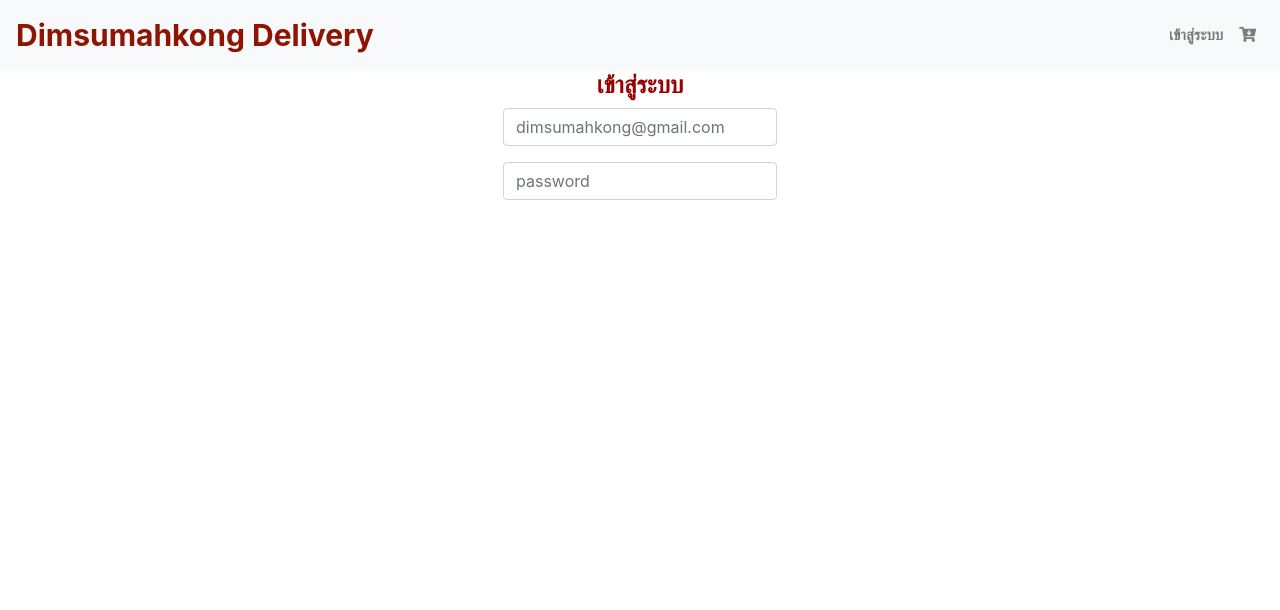
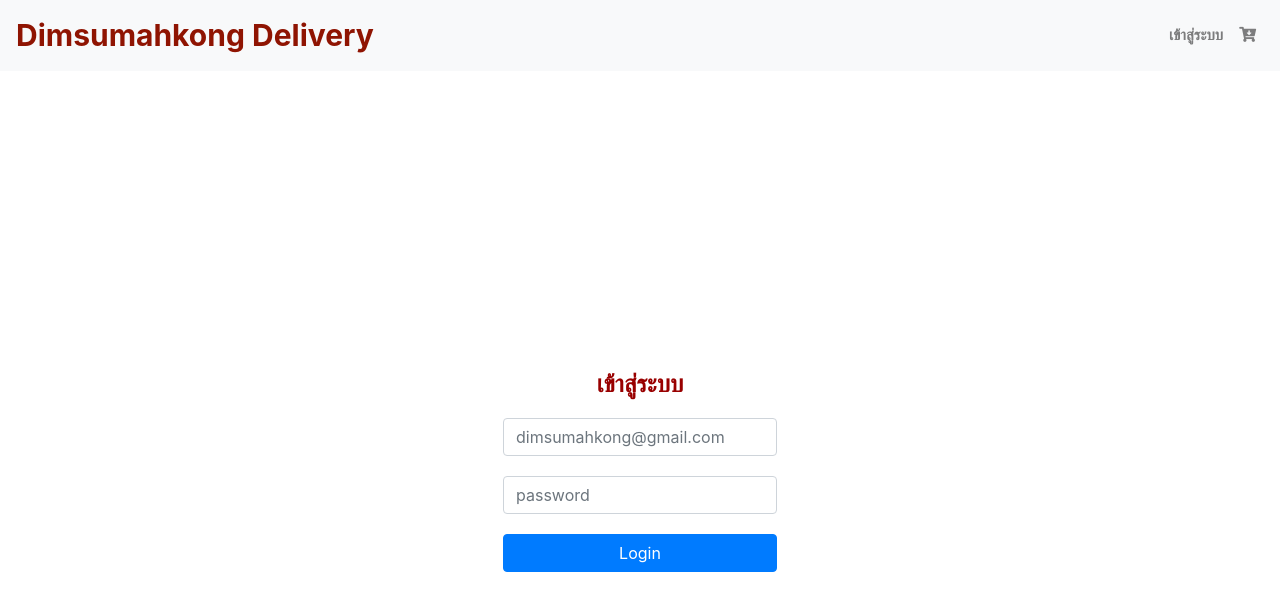
Before and after one commit to Pangkoki20/dimsum-app, a React (Create React App) app: page /login in a window 1280 px wide. Shown: the top 610 px of the page. Built offline with nearby package versions, Linux system fonts and the light colour scheme.

Commit message:
fix router and btn-login

```diff
--- a/src/App.js
+++ b/src/App.js
@@ -1,20 +1,19 @@
-import React, {Component} from 'react'
+import React, { Component } from 'react'
 import Main from './Main'
 import Login from './component/Login/Login';
-
-import { Switch, Route, BrowserRouter as Router} from 'react-router-dom'
+import Home from './component/Home/Home'
+import { Switch, Route } from 'react-router-dom'
 import 'bootstrap/dist/css/bootstrap.min.css'
 
 class App extends Component {
-  render(){
-    return(
+  render() {
+    return (
       <div>
-        <Router>
-          <Switch>
-            <Route exact path="/" component={Main}/>
-            <Route exact path="/login" component={Login}/>
-          </Switch>
-        </Router>
+        <Home />
+        <Switch>
+          <Route exact path="/" component={Main} />
+          <Route exact path="/login" component={Login} />
+        </Switch>
       </div>
     );
   }
--- a/src/Main.js
+++ b/src/Main.js
@@ -6,7 +6,6 @@ class Main extends Component {
     render(){
       return(
         <div>
-          <Home/>
           <Banner/>
         </div>
       );
--- a/src/component/Home/Home.js
+++ b/src/component/Home/Home.js
@@ -7,19 +7,15 @@ import {
     Nav,
     NavItem,
     NavLink,
-    UncontrolledCarousel,
-    Button
-
 } from 'reactstrap'
 import './Home.css'
 export default class Home extends React.Component {
     constructor(props) {
         super(props);
-
-        this.toggle = this.toggle.bind(this);
         this.state = {
             isOpen: false
         };
+        this.toggle = this.toggle.bind(this);
     }
     toggle() {
         this.setState({
--- a/src/component/Login/Input.css
+++ /dev/null
@@ -1,15 +0,0 @@
-.log{
-    display: flex;
-    align-items: center;
-    justify-content: center;
-    color: #990000;
-    text-align: center;
-}
-Input [type = "email"],
-Input [type = "password"] {
-    display: block;
-    width: 500px;
-    height: 30px;
-    margin-left: auto;
-    margin-right: auto;
-}
--- /dev/null
+++ b/src/component/Login/Login.css
@@ -0,0 +1,19 @@
+.log{
+    display: flex;
+    align-items: center;
+    justify-content: center;
+    color: #990000;
+    text-align: center;
+    height: 100vh;
+}
+
+.input-login{
+    margin: 20px 0px 20px 0px;
+}
+
+.btn-login{
+    width: 100%;
+}
+.form-login{
+padding: 50px;
+}
--- a/src/component/Login/Login.js
+++ b/src/component/Login/Login.js
@@ -1,34 +1,32 @@
 import React, { Component } from "react";
-import { Form, FormGroup, Input, Container } from "reactstrap";
+import { Form, FormGroup, Input, Container ,Button } from "reactstrap";
 import Home from "../Home/Home";
-import "./Input.css";
+import "./Login.css";
 class Login extends Component {
   render() {
     return (
-      <div>
-        <Home />
       <Container className="log">
-          <Form>
+        <Form className="form-login">
           <FormGroup>
-              <h4 className="log"><b>เข้าสู่ระบบ</b></h4>
+            <h4 ><b>เข้าสู่ระบบ</b></h4>
             <Input
+              className="input-login"
               type="email"
               name="email"
               id="exampleEmail"
               placeholder="dimsumahkong@gmail.com"
             />
-            </FormGroup>
-            <FormGroup>
             <Input
+              className="input-login"
               type="password"
               name="password"
               id="examplePassword"
               placeholder="password"
             />
           </FormGroup>
+          <Button color="primary" className="btn-login">Login</Button>
         </Form>
       </Container>
-      </div>
     );
   }
 }
--- a/src/index.js
+++ b/src/index.js
@@ -1,9 +1,12 @@
-import React, {Component} from 'react';
+import React, { Component } from 'react';
 import ReactDOM from 'react-dom';
 import App from './App';
 import * as serviceWorker from './serviceWorker';
 import 'bootstrap/dist/css/bootstrap.min.css';
-
-ReactDOM.render(<App />, document.getElementById('root'));
-
+import { BrowserRouter } from 'react-router-dom'
+ReactDOM.render(
+    <BrowserRouter>
+        <App />
+    </BrowserRouter>,
+    document.getElementById('root'));
 serviceWorker.unregister();
```
Also changed, not shown: 1 other file (tests, documents, lock files or other folders). Lines whose indentation alone changed are shown as unchanged.
